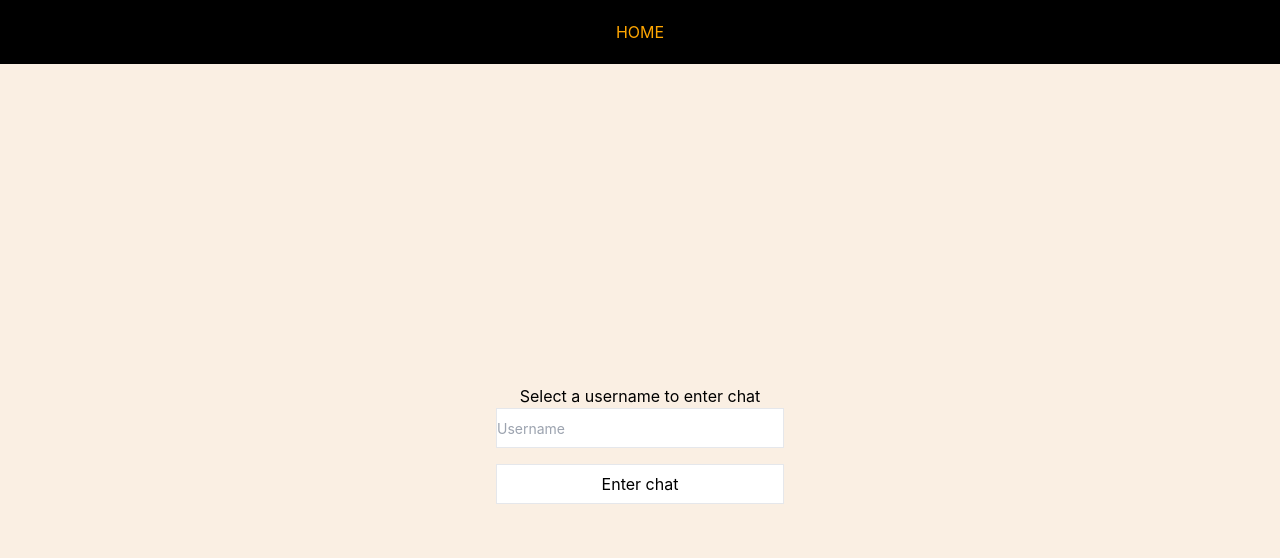
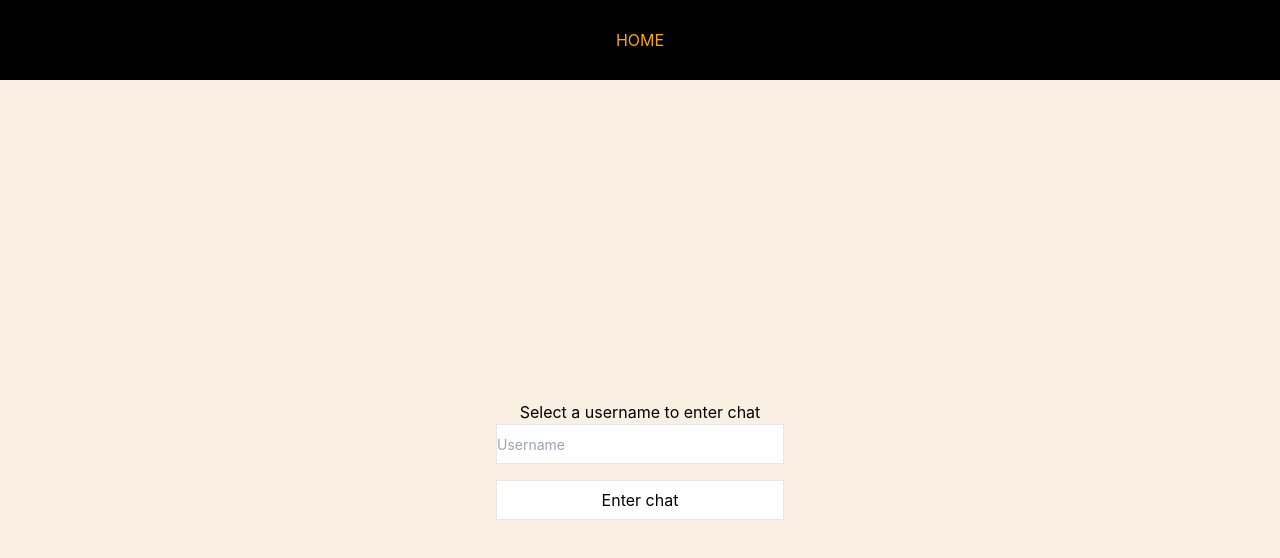
Before and after one commit to JesperGrank/chat-typescript-remake-tw, a React (Create React App) app in the folder client/: page / in a window 1280 px wide. Shown: the top 558 px of the page. Built offline with nearby package versions, Linux system fonts and the light colour scheme; no server answers.

Commit message:
change padding to fit css

```diff
--- a/client/src/components/Navbar.tsx
+++ b/client/src/components/Navbar.tsx
@@ -2,7 +2,7 @@ import {Link} from "react-router-dom"
 
 export default function Navbar() {
   return (
-    <nav className="flex justify-center bg-black p-5 text-skyOrange">
+    <nav className="flex justify-center bg-black p-7 text-skyOrange">
         <ul className="hover:underline hover:text-white">
         <li><Link to="/">HOME</Link></li>
         </ul>
```
